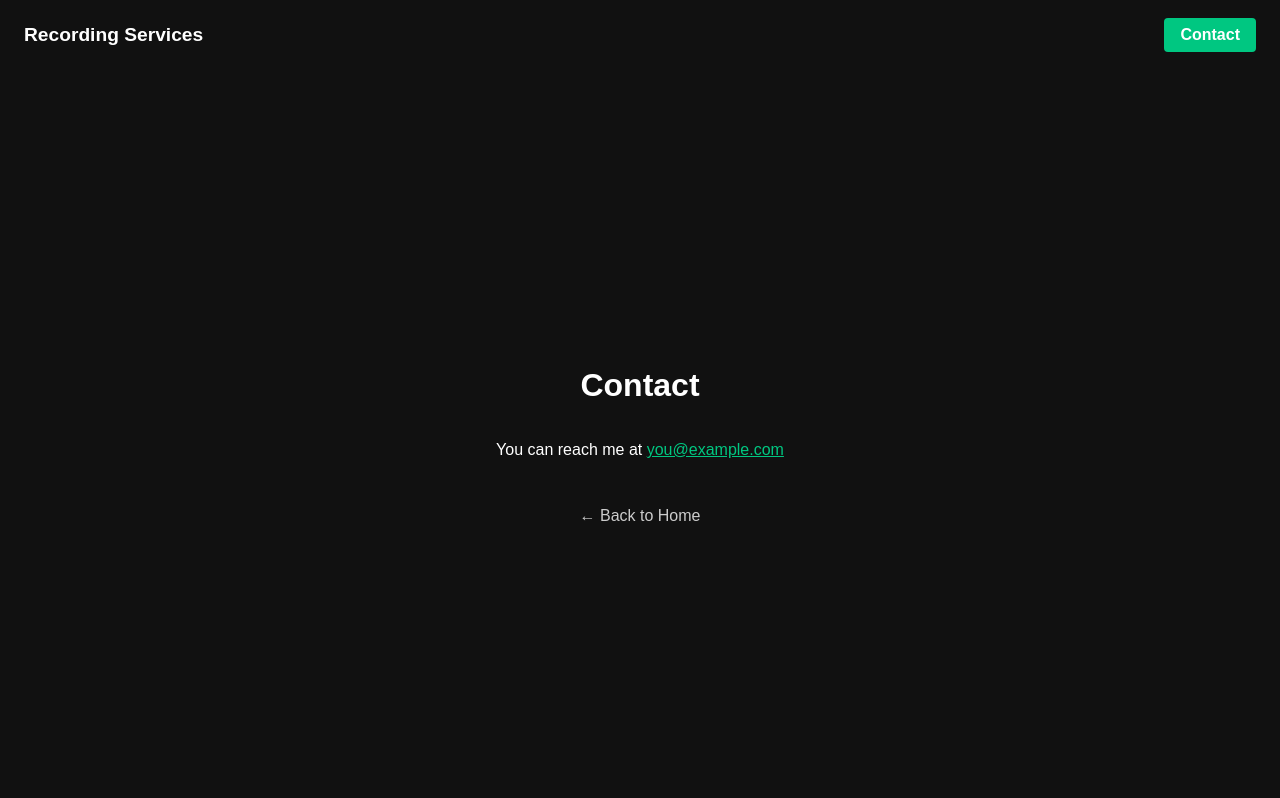
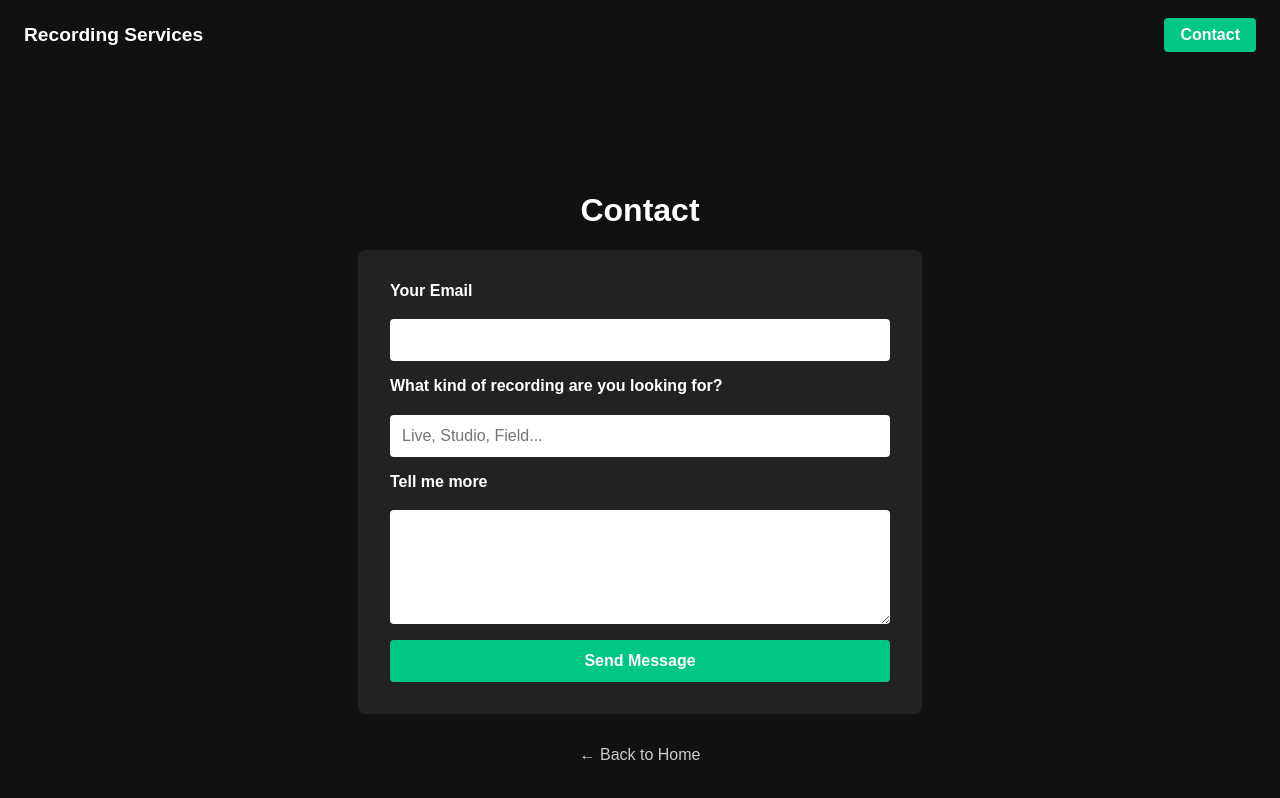
Before and after one commit to CombatAudio/CombatAudioWebsiteTest, an Astro site: page /contact in a window 1280 px wide. Built offline with nearby package versions, Linux system fonts and the light colour scheme; Astro itself is replaced by a stand-in of ours.

Commit message:
added form and thankyou message page

```diff
--- a/src/pages/contact.astro
+++ b/src/pages/contact.astro
@@ -50,17 +50,46 @@ const title = "Contact";
       }
       main {
         margin-top: 70px;
-        height: calc(100vh - 70px);
+        min-height: calc(100vh - 70px);
         display: flex;
         flex-direction: column;
         align-items: center;
         justify-content: center;
-        text-align: center;
+        padding: 2rem;
       }
-      a.back-link {
+      form {
+        background-color: #222;
+        padding: 2rem;
+        border-radius: 8px;
+        width: 100%;
+        max-width: 500px;
+        display: flex;
+        flex-direction: column;
+        gap: 1rem;
+      }
+      input, textarea {
+        padding: 0.75rem;
+        border: none;
+        border-radius: 4px;
+        font-size: 1rem;
+      }
+      input[type="submit"] {
+        background-color: #00C781;
+        color: white;
+        font-weight: bold;
+        cursor: pointer;
+      }
+      input[type="submit"]:hover {
+        background-color: #00a86b;
+      }
+      label {
+        font-weight: bold;
+        margin-bottom: 0.2rem;
+      }
+      .back-link {
+        margin-top: 2rem;
         color: #ccc;
         text-decoration: none;
-        margin-top: 2rem;
       }
     </style>
   </head>
@@ -69,9 +98,28 @@ const title = "Contact";
       <div class="logo">Recording Services</div>
       <a href="/contact" class="contact-button">Contact</a>
     </header>
+
     <main>
       <h1>Contact</h1>
-      <p>You can reach me at <a href="mailto:you@example.com" style="color: #00C781;">you@example.com</a></p>
+
+      <!-- ✅ FORM START -->
+      <form action="https://formspree.io/f/xdkgreoe" method="POST">
+  <input type="hidden" name="_redirect" value="/thanks" />
+
+
+        <label for="email">Your Email</label>
+        <input type="email" name="email" id="email" required />
+
+        <label for="service">What kind of recording are you looking for?</label>
+        <input type="text" name="service" id="service" placeholder="Live, Studio, Field..." />
+
+        <label for="message">Tell me more</label>
+        <textarea name="message" id="message" rows="5" required></textarea>
+
+        <input type="submit" value="Send Message" />
+      </form>
+      <!-- ✅ FORM END -->
+
       <a href="/" class="back-link">← Back to Home</a>
     </main>
   </body>
--- /dev/null
+++ b/src/pages/thanks.astro
@@ -0,0 +1,36 @@
+---
+const title = "Thank You";
+---
+<html lang="en">
+  <head>
+    <meta charset="UTF-8" />
+    <meta name="viewport" content="width=device-width, initial-scale=1.0" />
+    <title>{title}</title>
+    <style>
+      html, body {
+        margin: 0;
+        padding: 0;
+        height: 100%;
+        font-family: Arial, sans-serif;
+        background-color: #111;
+        color: white;
+        display: flex;
+        justify-content: center;
+        align-items: center;
+        flex-direction: column;
+        text-align: center;
+      }
+
+      .back-link {
+        margin-top: 2rem;
+        color: #ccc;
+        text-decoration: none;
+      }
+    </style>
+  </head>
+  <body>
+    <h1>Thank you for getting in touch!</h1>
+    <p>I’ll get back to you shortly.</p>
+    <a href="/" class="back-link">← Back to Home</a>
+  </body>
+</html>
```
